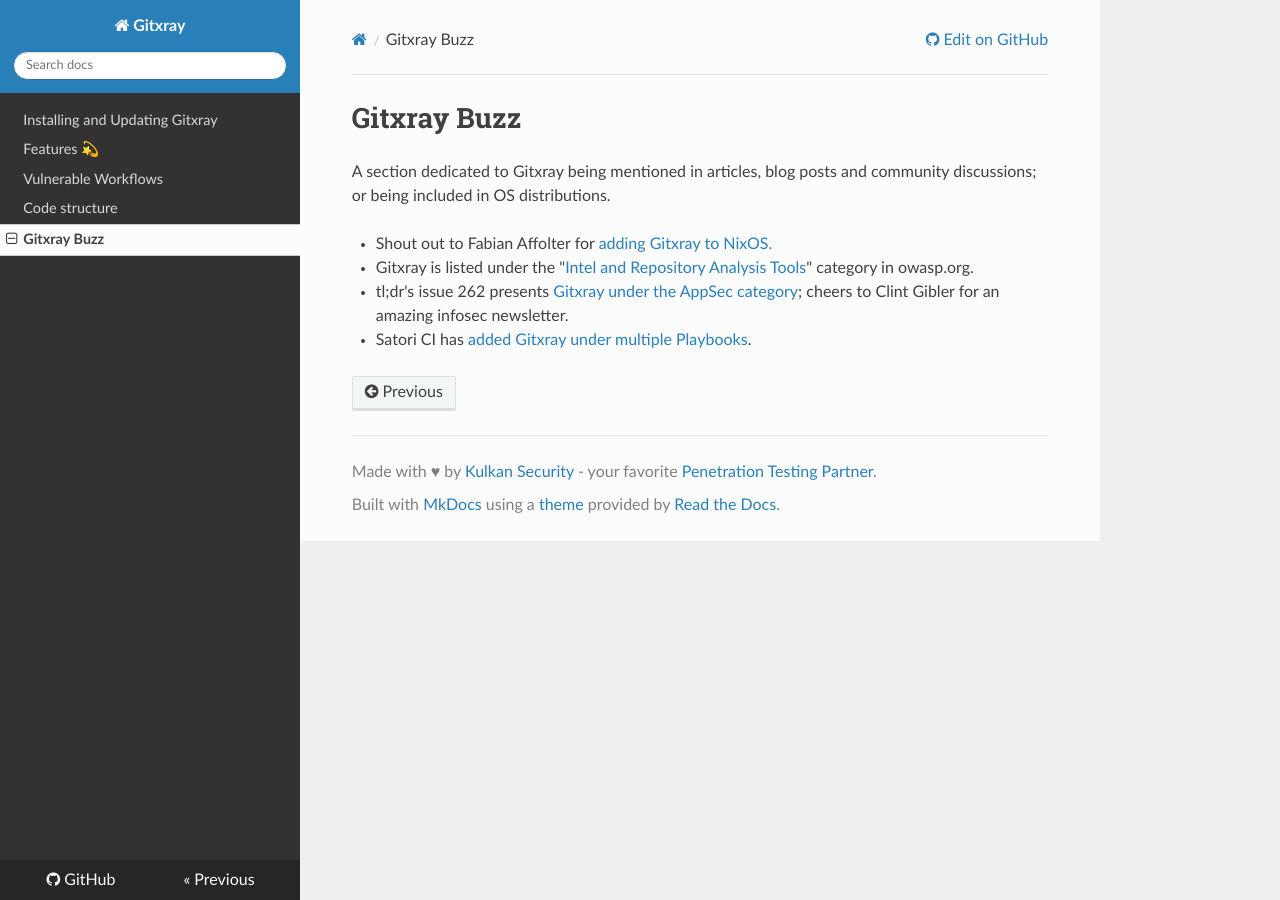
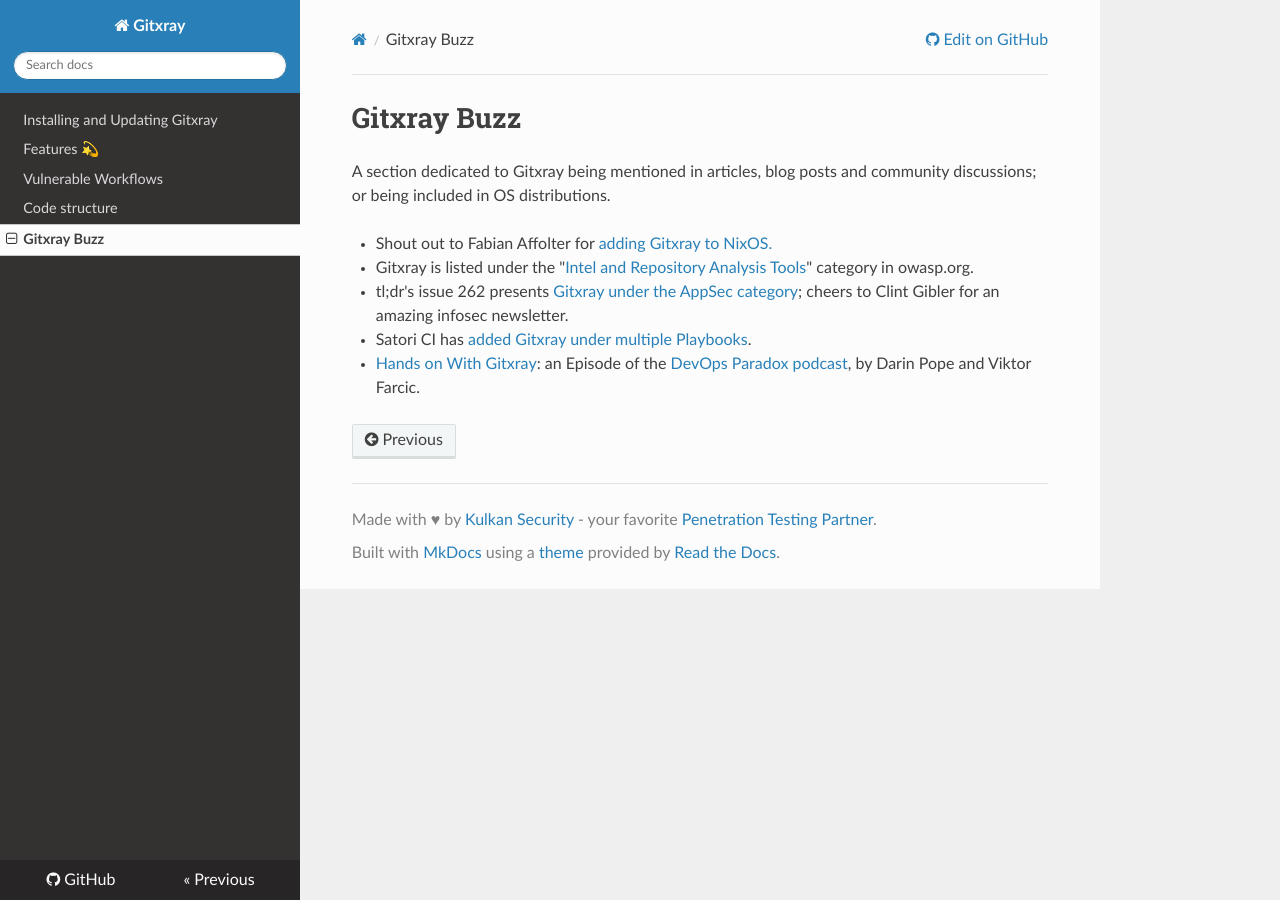
Before and after one commit to kulkansecurity/gitxray, an MkDocs documentation site: the page built from docs/gitxray_buzz.md, in a window 1280 px wide. Built offline with MkDocs 1.6.1, drawn with Linux system fonts in a browser that asks for light colours; nearby versions of some CDN libraries.

Commit message:
Adding a backlink to an episode by DevOps Paradox podcast

```diff
--- a/docs/gitxray_buzz.md
+++ b/docs/gitxray_buzz.md
@@ -6,3 +6,4 @@
 * Gitxray is listed under the "<a href='https://owasp.org/www-community/Free_for_Open_Source_Application_Security_Tools'>Intel and Repository Analysis Tools</a>" category in owasp.org.
 * tl;dr's issue 262 presents <a href='https://tldrsec.com/p/tldr-sec-262'>Gitxray under the AppSec category</a>; cheers to Clint Gibler for an amazing infosec newsletter.
 * Satori CI has <a href='https://satori.ci/run/?playbook=satori://email/contrib.yml'>added Gitxray under multiple Playbooks</a>.
+* <a href='https://www.devopsparadox.com/episodes/hands-on-with-gitxray-2025-01-24/'>Hands on With Gitxray</a>: an Episode of the <a href='https://devopsparadox.com/'>DevOps Paradox podcast</a>, by Darin Pope and Viktor Farcic.
```
